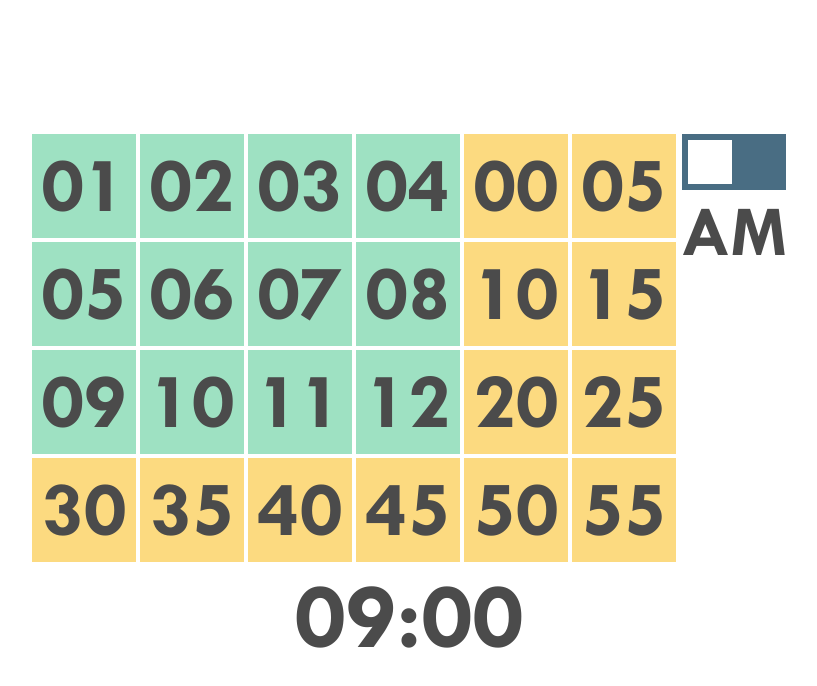
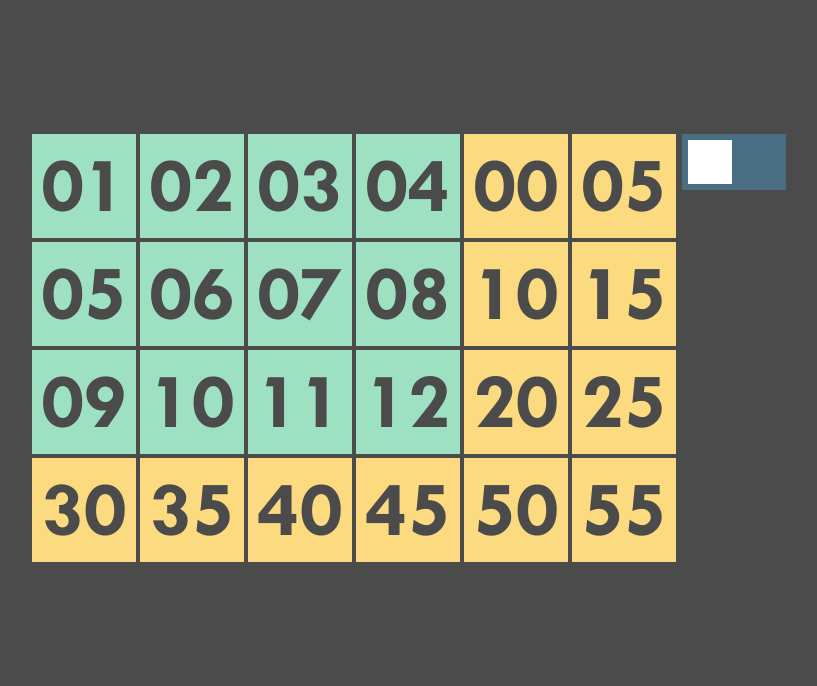
Before and after one commit to fdenoodt/alarm, an Angular app in the folder front/: page / in a window 1280 px wide. Shown: the top 686 px of the page, without its empty margins (231-1048 px from the left). Built offline with nearby package versions, Linux system fonts and the light colour scheme; no server answers.

Commit message:
change background color

```diff
--- a/front/src/styles.scss
+++ b/front/src/styles.scss
@@ -26,4 +26,5 @@ body {
   font-family: "Tw Cen MT", "tw";
   margin: 0;
   padding: 0;
+  background-color: var(--dark-text);
 }
```
